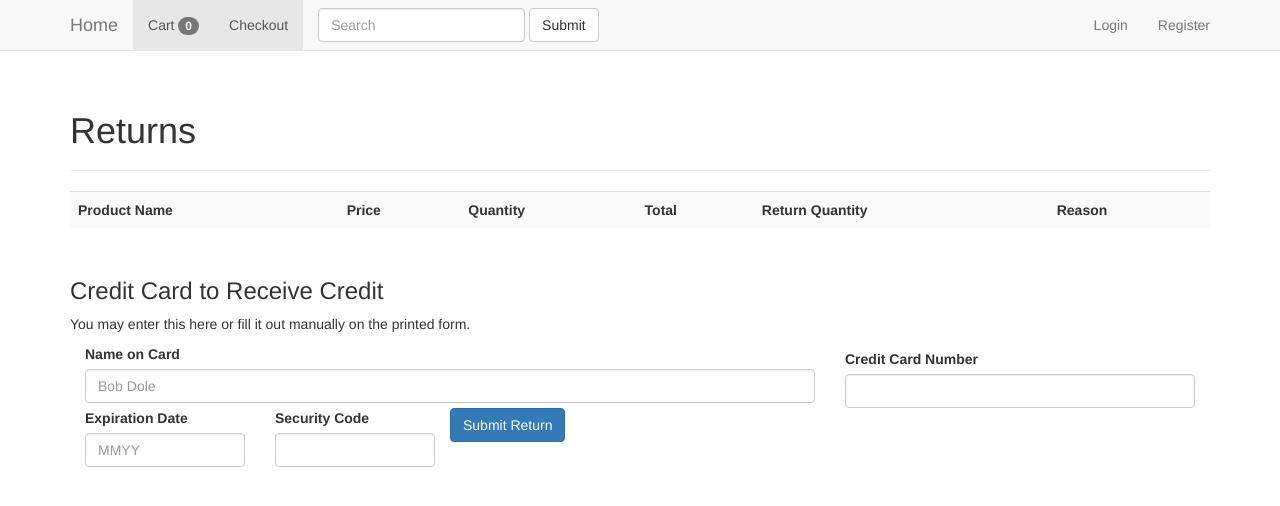
After one commit to jbvx8/CS5570, a PHP site: page /return_form.php in a window 1280 px wide. The commit adds this page. Shown: the top 506 px of the page. Run offline with PHP 8.4, Linux system fonts and the light colour scheme; data comes from the database, SQL or seed files in the repository; lists and menus that the app fills with data are empty.

Commit message:
returns form

```diff
--- a/Prototype/Includes/db.php
+++ b/Prototype/Includes/db.php
@@ -145,6 +145,31 @@ class StoreDB extends mysqli {
         return $customer;
     }
 
+    public function get_customer_from_order($OID) {
+        $customer = array();
+        $result = $this->query("SELECT CID, first_name, last_name, address_line1, address_line2, city, state, zip, phone, email "
+                . "FROM customers c INNER JOIN orders o "
+                . "ON c.CID = o.customer WHERE o.OID ='" . $OID . "'");
+         if (mysqli_num_rows($result) == 0) {
+            mysqli_free_result($result);
+            return false;
+        }
+        while ($row = mysqli_fetch_array($result)) {
+            $customer['CID'] = htmlspecialchars($row['CID']);
+            $customer['firstName'] = htmlspecialchars($row['first_name']);
+            $customer['lastName'] = htmlspecialchars($row['last_name']);
+            $customer['addressLine1'] = htmlspecialchars($row['address_line1']);
+            $customer['addressLine2'] = htmlspecialchars($row['address_line2']);
+            $customer['city'] = htmlspecialchars($row['city']);
+            $customer['state'] = htmlspecialchars($row['state']);
+            $customer['zip'] = htmlspecialchars($row['zip']);
+            $customer['phone'] = htmlspecialchars($row['phone']);
+            $customer['email'] = htmlspecialchars($row['email']);
+        }
+        mysqli_free_result($result);
+        return $customer;
+    }
+
     public function get_orders_by_customer($CID) {
         return $this->query("SELECT * FROM orders WHERE customer='" . $CID . "'");
     }
--- a/Prototype/Styles/store.css
+++ b/Prototype/Styles/store.css
@@ -50,3 +50,15 @@
     color: lightgray;
     background-color: white;
 }
+
+.auto-input {
+    width: auto;
+}
+
+.table-width-custom {
+    width: auto;
+}
+
+.left-pad-25 {
+    padding-left: 25px;
+}
--- /dev/null
+++ b/Prototype/prototype/return_form.php
@@ -0,0 +1,88 @@
+<?php
+
+session_start();
+
+$page_title = "Returns";
+$OID = isset($_GET["OID"]) ? htmlspecialchars($_GET["OID"]) : "";
+$date = isset($_GET["date"]) ? htmlspecialchars($_GET["date"]) : "";
+
+include "../Includes/layout_header.php";
+
+$db = StoreDB::getInstance();
+if (isset($_SESSION["customer"])) {
+    $customer = $_SESSION["customer"];
+} else {
+    $customer = $db->get_customer_from_order($OID);
+}
+$orderProducts = $db->get_products_by_order($OID); ?>
+
+<form method="post" action="return_print.php">
+<table class='table table-hover table-responsive table-striped'>
+    <tr>
+        <th class='textAlignLeft'>Product Name</th>
+        <th>Price</th>
+        <th>Quantity</th>
+        <th>Total</th>
+        <th>Return Quantity</th>
+        <th>Reason</th>
+    </tr>
+    <?php while ($productRow = mysqli_fetch_array($orderProducts)) {
+        $PID = $productRow['product_id'];
+        $quantity = $productRow['product_quantity'];
+        $productVariables = $db->get_cart_variables($PID);
+        while ($variableRow = mysqli_fetch_array($productVariables)) {
+            $prodName = $variableRow['name'];
+            $price = $variableRow['price']; ?>
+        <tr>
+            <td><?php echo $prodName; ?></td>
+            <td><?php echo $price; ?></td>
+            <td><?php echo $quantity; ?></td>
+            <td><?php echo $quantity * $price; ?></td>
+            <td><select class="form-control auto-input" name="returnQuantity[]">
+                    <option selected value="0">0</option>
+                    <?php for($i = 1; $i <= $quantity; $i++) { ?>
+                    <option value="<?php echo $i; ?>"><?php echo $i; ?></option>
+                <?php } ?>
+                </select></td>
+            <td><input type="text" class="form-control" name="returnReason[]" placeholder="Enter a reason so we can better serve you."</td>
+        </tr>
+        <input type="hidden" name="returnPID[]" value="<?php echo $PID; ?>">
+        <input type="hidden" name="returnName[]" value="<?php echo $prodName; ?>">
+        <input type="hidden" name="returnPrice[]" value="<?php echo $price; ?>">
+        <input type="hidden" name="returnQuantity[]" value="<?php echo $quantity; ?>">
+        <?php }
+        mysqli_free_result($productVariables);
+    }
+    mysqli_free_result($orderProducts); ?>
+
+</table>
+    <input type="hidden" name="returnOID" value="<?php echo $OID; ?>">
+    <input type="hidden" name="date" value="<?php echo $date; ?>">
+
+    <div class="bottom-pad-50 top-pad-50">
+          <h3>Credit Card to Receive Credit</h3>
+          <p>You may enter this here or fill it out manually on the printed form. </p>
+          <div class="form-group">
+              <div class="col-md-8">
+                <label for="inputCardName">Name on Card</label>
+                <input type="text" class="form-control" id="inputCardName" name="inputCardName" placeholder="Bob Dole">
+              </div>
+          </div>
+
+          <div class="form-group">
+              <div class="col-md-4">
+                <label for="inputCC">Credit Card Number</label>
+                <input type="text" class="form-control" id="inputCC" name="inputCC" pattern="[0-9]{16}" title="Not a valid credit card number">
+              </div>
+              <div class="col-md-2">
+                <label for="inputCCExp">Expiration Date</label>
+                <input type="text" class="form-control" id="inputCCExp" name="inputCCExp" placeholder="MMYY" pattern="[0-9]{4}" title="Format must be MMYY">
+              </div>
+              <div class="col-md-2">
+                <label for="inputCVV">Security Code</label>
+                <input type="text" class="form-control" id="inputCVV" name="inputCVV" pattern="[0-9]{3}" title="Not a valid CVV">
+              </div>
+          </div>
+    <input type="hidden" name="email" value="<?php echo $customer['email']; ?>">
+    <button type="submit" class="btn btn-primary">Submit Return</button>
+</form>
--- a/Prototype/prototype/store.php
+++ b/Prototype/prototype/store.php
@@ -54,6 +54,8 @@ if($action=='exists'){ ?>
                     echo "<p>Price: " . htmlentities($row["price"]) . "</p>";
                     mysqli_free_result($attributes); ?>
 
+
+
                     <form action='cart_session.php'>
                         <input type='text' name='quantity' placeholder='0' size='2' />
                         <input type='hidden' name='id' value='<?php echo $PID ?>'/>
--- a/Prototype/prototype/user_edit.php
+++ b/Prototype/prototype/user_edit.php
@@ -5,7 +5,11 @@ $page_title="Edit Customer Details";
 include '../Includes/layout_header.php';
 $db = StoreDB::getInstance();
 
-$customer = $_SESSION["customer"];
+if (isset($_SESSION['customer'])) {
+    $customer = $_SESSION['customer'];
+} else {
+    header("Location: store.php");
+}
 
 $action = isset($_GET['action']) ? htmlspecialchars($_GET['action']) : "";
 $message = isset($_GET['message']) ? htmlspecialchars($_GET['message']) : "";
```
Also changed, not shown: Prototype/prototype/return_print.php (added, +63 -0 lines), Prototype/prototype/user_orders.php (+20 -2 lines).
